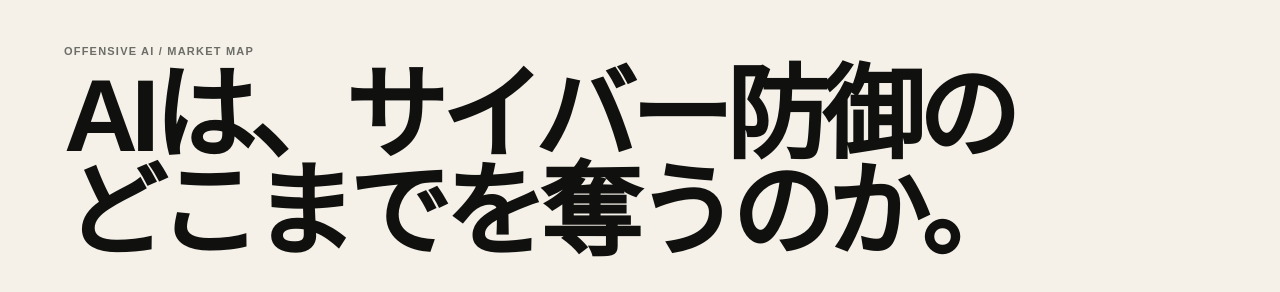
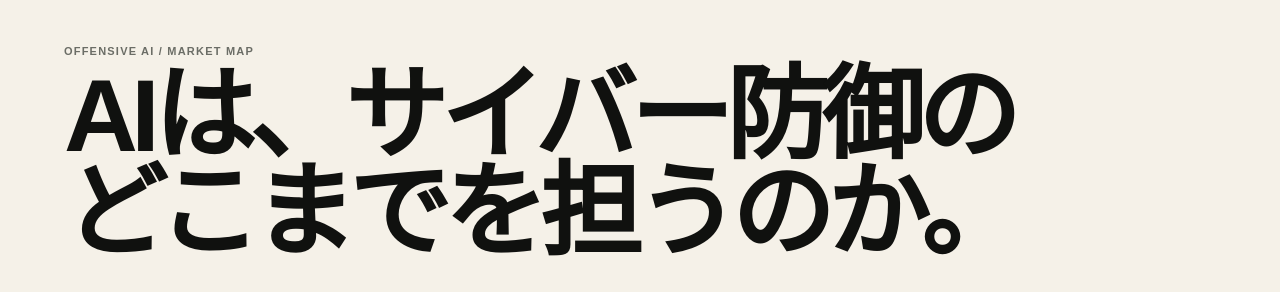
Before and after one commit to yasu-kai/tech-meets-japan, a Next.js app: page /research/offensive-ai in a window 1280 px wide. Shown: the part 655-947 px from the top of the page. Built offline with nearby package versions, Linux system fonts and the light colour scheme.

Commit message:
Align offensive AI hero headline with responsibility framing

```diff
--- a/app/research/offensive-ai/page.tsx
+++ b/app/research/offensive-ai/page.tsx
@@ -55,7 +55,7 @@ export default function OffensiveAIResearchPage(){
           </div>
           <Link href="/research" className="research-back"><ArrowLeft size={14}/> Research</Link>
           <p className="eyebrow">OFFENSIVE AI / MARKET MAP</p>
-          <h1>AIは、サイバー防御の<br/>どこまでを奪うのか。</h1>
+          <h1>AIは、サイバー防御の<br/>どこまでを担うのか。</h1>
           <p className="offsec-lead">見るべきは「AIでPentestできるか」ではない。<strong>攻撃 → 発見 → 対策 → 判断 → 実行 → 再検証</strong>の6工程のうち、どこまでAIに権限を渡しているかだ。</p>
         </section>
 
```
